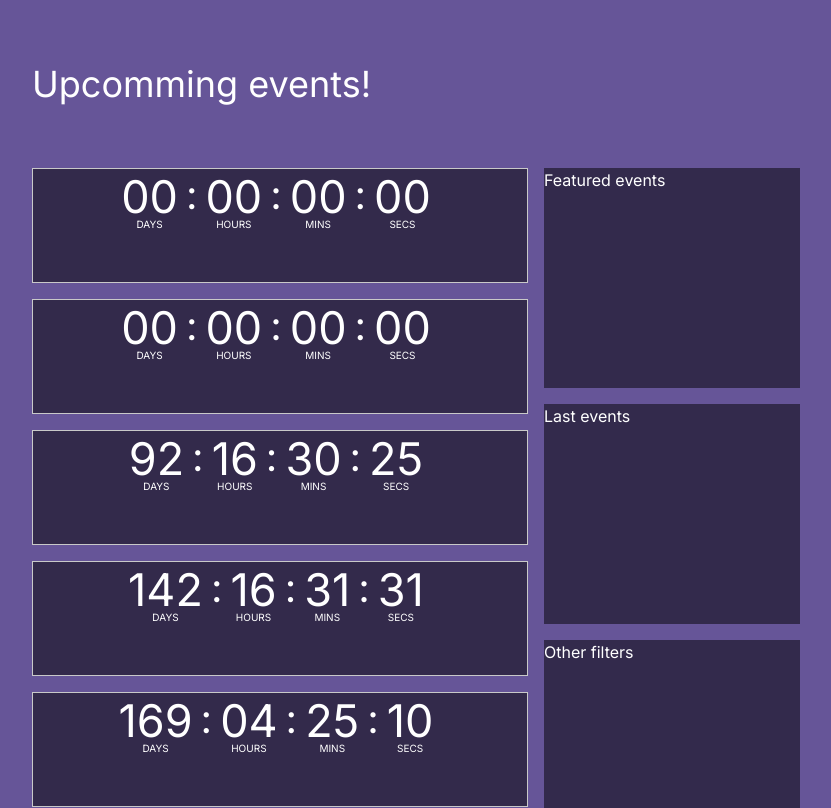
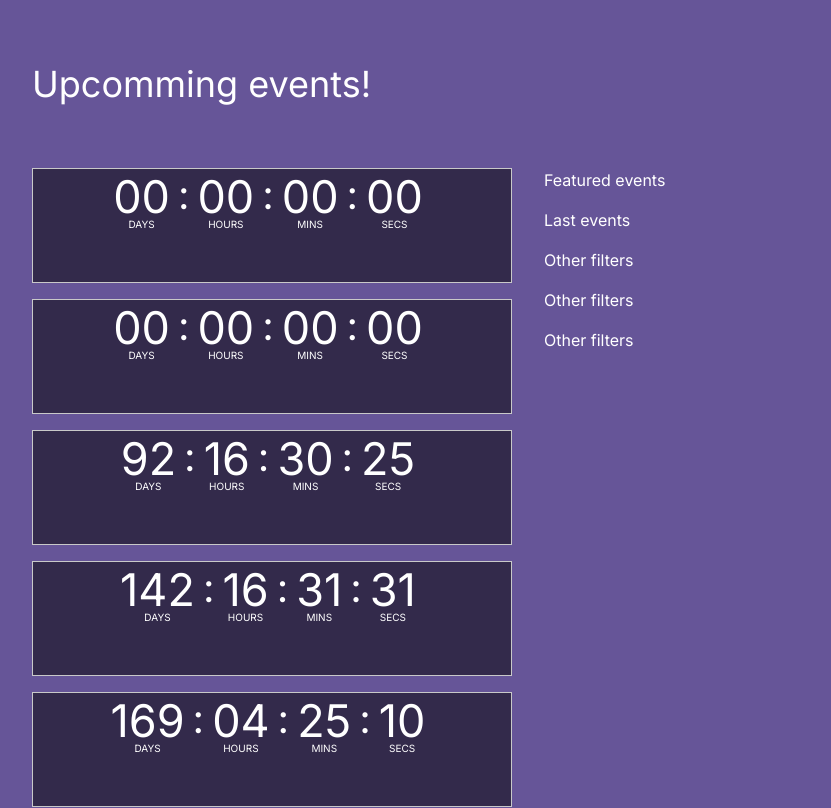
Before and after one commit to ruslanguns/portfolio-apps, a Next.js app in the folder 1-CountDown-Timer/app/: page / in a window 1280 px wide. Shown: the top 808 px of the page, without its empty margins (224-1055 px from the left). Built offline with nearby package versions, Linux system fonts and the light colour scheme.

Commit message:
Fix wrong css selectors

```diff
--- a/1-CountDown-Timer/app/styles/Home.module.css
+++ b/1-CountDown-Timer/app/styles/Home.module.css
@@ -28,7 +28,7 @@
   overflow-y: auto;
   scrollbar-width: none; /* Firefox */
   position: sticky;
-  height: calc(100vh - 6.5rem);
+  max-height: calc(100vh - 6.5rem);
   top: 1rem;
   align-self: start;
 }
@@ -37,25 +37,23 @@
   display: none; /* Safari and Chrome */
 }
 
-.sidebar div {
-  height: 220px;
+.sidebar > div {
   margin-bottom: 1em;
-  background: rgba(0, 0, 0, 0.5);
 }
 
-.sidebar div:nth-last-child(1) {
+.sidebar > div:nth-last-child(1) {
   margin-bottom: 0;
 }
 
 .events {
   grid-area: events;
-  margin-right: 1em;
+  margin-right: 2em;
 }
 
-.events div {
+.events > div {
   margin-bottom: 1em;
 }
-.events div:nth-last-child(1) {
+.events > div:nth-last-child(1) {
   margin-bottom: 0;
 }
 
@@ -82,7 +80,7 @@
     margin-right: 0;
   }
 
-  .events div:nth-child(1) {
+  .events > div:nth-child(1) {
     margin-top: 1em;
   }
 }
```
